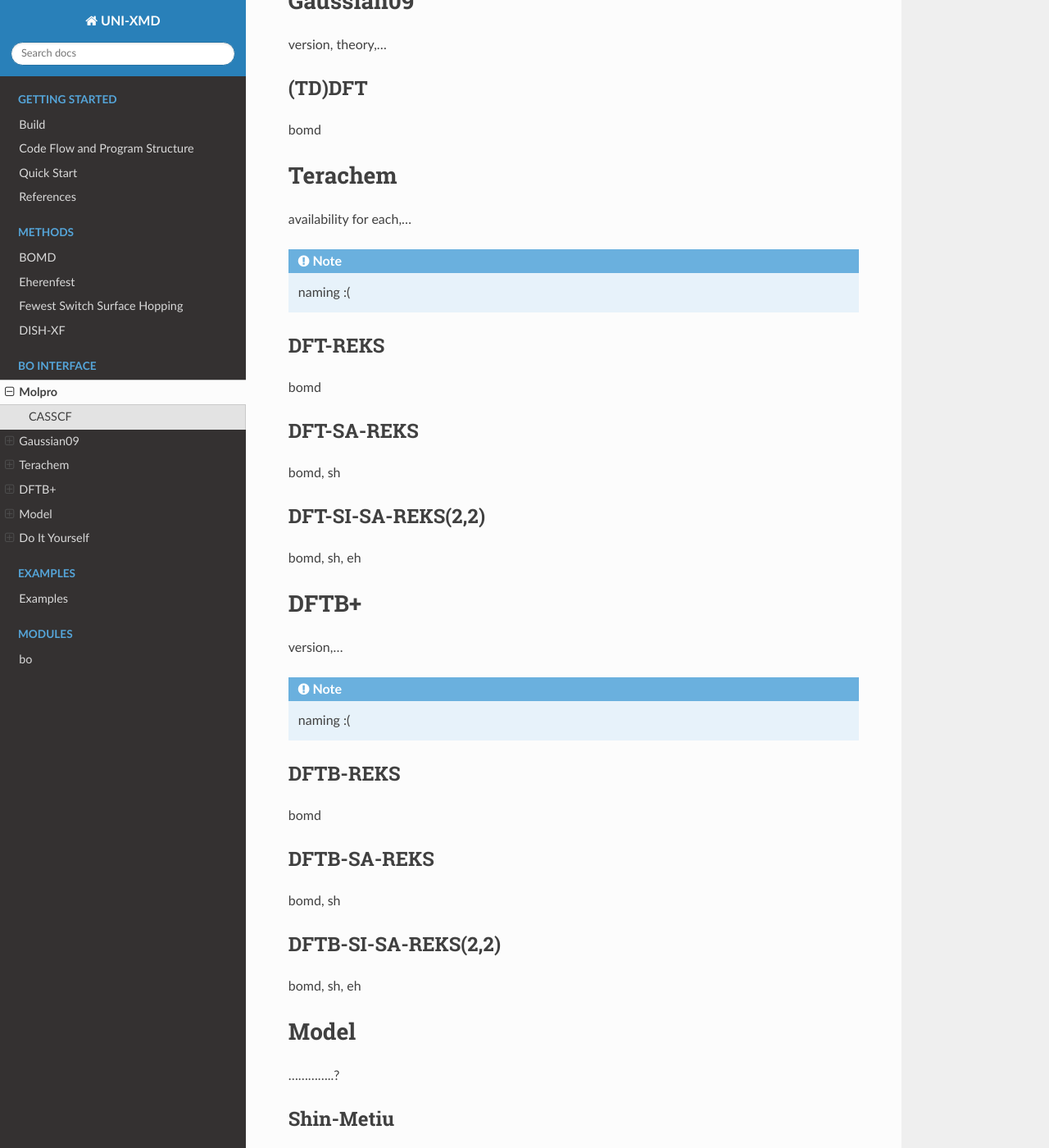
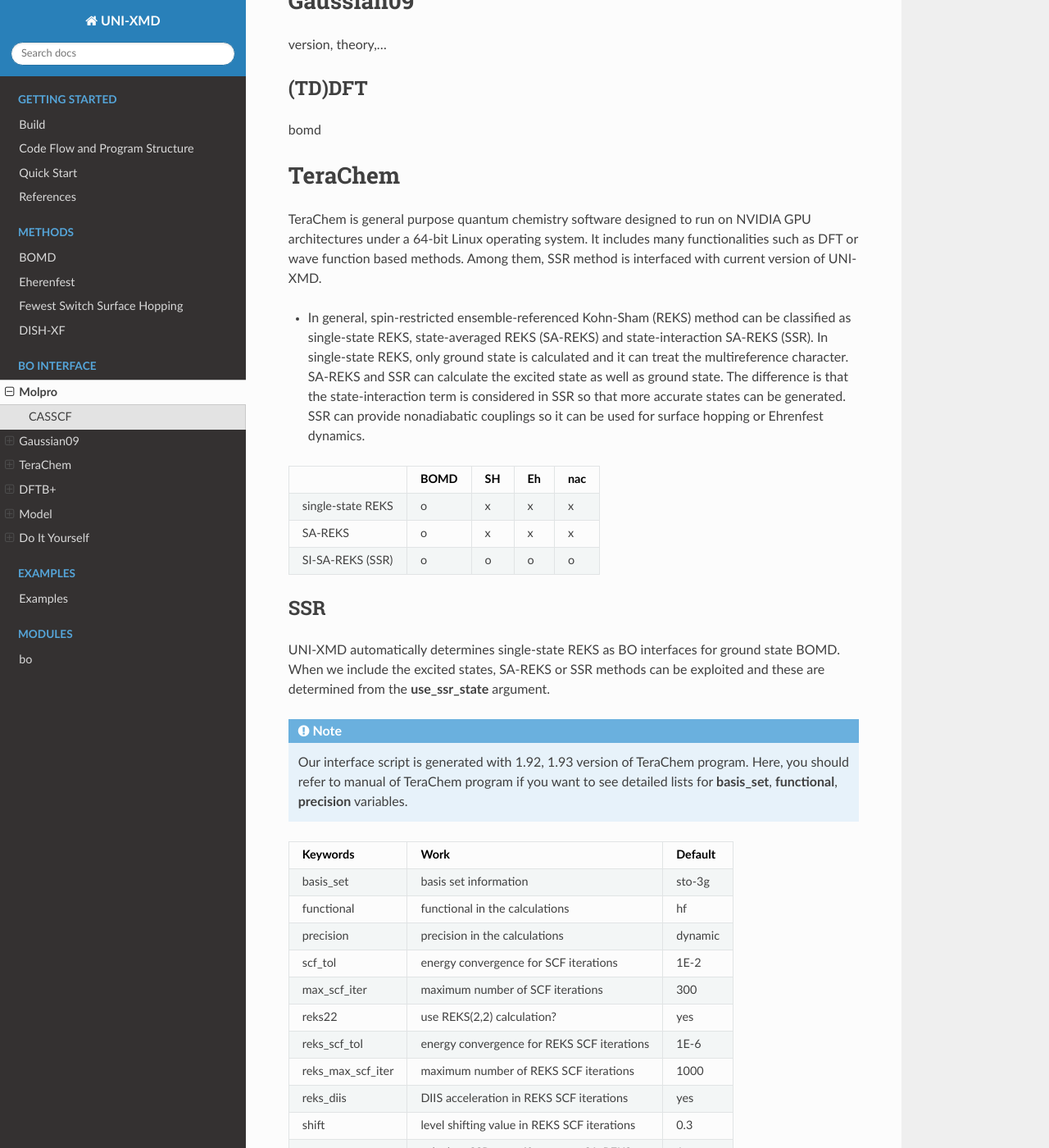
Before and after one commit to skmin-lab/unixmd, a Sphinx documentation site: the page built from docs/source/bo/main.rst, in a window 1280 px wide and 1400 px high, scrolled down 1120 px. Shown: the whole window at 82% size. Built offline with Sphinx 7.4.7 and the Read the Docs theme 2.0.0, drawn with Linux system fonts in a browser that asks for light colours; some of the changed text lies outside the part shown.

Commit message:
Add manual for TeraChem program

```diff
--- a/docs/source/bo/main.rst
+++ b/docs/source/bo/main.rst
@@ -62,23 +62,80 @@ version, theory,...
 bomd
 
 =====================================
-Terachem
+TeraChem
 =====================================
-availability for each,...
 
-.. note:: naming :(
+TeraChem is general purpose quantum chemistry software designed to run on NVIDIA GPU
+architectures under a 64-bit Linux operating system. It includes many functionalities
+such as DFT or wave function based methods. Among them, SSR method is interfaced with
+current version of UNI-XMD.
 
-DFT-REKS
+- In general, spin-restricted ensemble-referenced Kohn-Sham (REKS) method can be classified
+  as single-state REKS, state-averaged REKS (SA-REKS) and state-interaction SA-REKS (SSR).
+  In single-state REKS, only ground state is calculated and it can treat the multireference
+  character. SA-REKS and SSR can calculate the excited state as well as ground state. The
+  difference is that the state-interaction term is considered in SSR so that more accurate
+  states can be generated. SSR can provide nonadiabatic couplings so it can be used for
+  surface hopping or Ehrenfest dynamics.
+
++-------------------+------+----+----+-----+
+|                   | BOMD | SH | Eh | nac |
++===================+======+====+====+=====+
+| single-state REKS | o    | x  | x  | x   |
++-------------------+------+----+----+-----+
+| SA-REKS           | o    | x  | x  | x   |
++-------------------+------+----+----+-----+
+| SI-SA-REKS (SSR)  | o    | o  | o  | o   |
++-------------------+------+----+----+-----+
+
+SSR
 ^^^^^^^^^^^^^^^^^^^^^^^^^^^^^^^^^^^^^
-bomd
 
-DFT-SA-REKS
-^^^^^^^^^^^^^^^^^^^^^^^^^^^^^^^^^^^^^
-bomd, sh
+UNI-XMD automatically determines single-state REKS as BO interfaces for ground state BOMD.
+When we include the excited states, SA-REKS or SSR methods can be exploited and these are
+determined from the **use_ssr_state** argument.
 
-DFT-SI-SA-REKS(2,2)
-^^^^^^^^^^^^^^^^^^^^^^^^^^^^^^^^^^^^^
-bomd, sh, eh
+.. note:: Our interface script is generated with 1.92, 1.93 version of TeraChem program.
+   Here, you should refer to manual of TeraChem program if you want to see detailed
+   lists for **basis_set**, **functional**, **precision** variables.
+
++-------------------+------------------------------------------------+---------+
+| Keywords          | Work                                           | Default |
++===================+================================================+=========+
+| basis_set         | basis set information                          | sto-3g  |
++-------------------+------------------------------------------------+---------+
+| functional        | functional in the calculations                 | hf      |
++-------------------+------------------------------------------------+---------+
+| precision         | precision in the calculations                  | dynamic |
++-------------------+------------------------------------------------+---------+
+| scf_tol           | energy convergence for SCF iterations          | 1E-2    |
++-------------------+------------------------------------------------+---------+
+| max_scf_iter      | maximum number of SCF iterations               | 300     |
++-------------------+------------------------------------------------+---------+
+| reks22            | use REKS(2,2) calculation?                     | yes     |
++-------------------+------------------------------------------------+---------+
+| reks_scf_tol      | energy convergence for REKS SCF iterations     | 1E-6    |
++-------------------+------------------------------------------------+---------+
+| reks_max_scf_iter | maximum number of REKS SCF iterations          | 1000    |
++-------------------+------------------------------------------------+---------+
+| reks_diis         | DIIS acceleration in REKS SCF iterations       | yes     |
++-------------------+------------------------------------------------+---------+
+| shift             | level shifting value in REKS SCF iterations    | 0.3     |
++-------------------+------------------------------------------------+---------+
+| use_ssr_state     | calculate SSR state, if not, treat SA-REKS     | 1       |
++-------------------+------------------------------------------------+---------+
+| cpreks_max_tol    | gradient tolerance for CP-REKS equations       | 1E-6    |
++-------------------+------------------------------------------------+---------+
+| cpreks_max_iter   | maximum number of CP-REKS iterations           | 1000    |
++-------------------+------------------------------------------------+---------+
+| qm_path           | path for QM binary                             | ./      |
++-------------------+------------------------------------------------+---------+
+| ngpus             | number of GPUs                                 | 1       |
++-------------------+------------------------------------------------+---------+
+| gpu_id            | ID of used GPUs                                | 1       |
++-------------------+------------------------------------------------+---------+
+| version           | version of TeraChem program                    | 1.92    |
++-------------------+------------------------------------------------+---------+
 
 =====================================
 DFTB+
```
Also changed, not shown: docs/source/modules/main.rst (+15 -0 lines), 3 other files.
